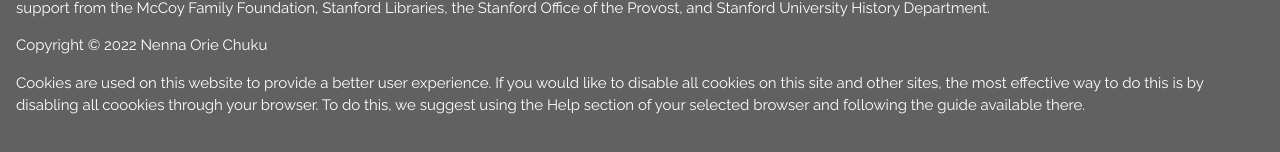
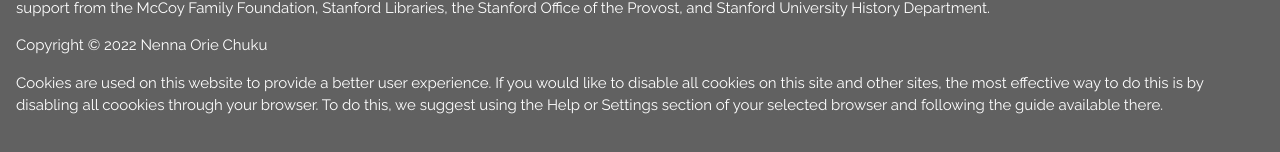
Before and after one commit to Nummo/UMS, a plain HTML site: page index.html in a window 1280 px wide. Shown: the part 3972-4124 px from the top of the page. Drawn offline with nearby package versions, Linux system fonts and the light colour scheme.

Commit message:
update to cookie section

```diff
--- a/index.html
+++ b/index.html
@@ -258,7 +258,7 @@
 <footer class="w3-container w3-dark-grey w3-padding-32 w3-margin-top">
 	<p>Notes and work from <a href="https://stanfordgeospatialcenter.github.io/undermapped-spaces-2022/" target="_blank">Under-Mapped Spaces: New Methods and Tools for Critical Storytelling</a>, Stanford University. Under-Mapped Spaces 2022 was made possible by generous support from the McCoy Family Foundation, Stanford Libraries, the Stanford Office of the Provost, and Stanford University History Department.</p>
   <p>Copyright © 2022 Nenna Orie Chuku</p>
-  <p>Cookies are used on this website to provide a better user experience. If you would like to disable all cookies on this site and other sites, the most effective way to do this is by disabling all coookies through your browser. To do this, we suggest using the Help section of your selected browser and following the guide available there. </p>
+  <p>Cookies are used on this website to provide a better user experience. If you would like to disable all cookies on this site and other sites, the most effective way to do this is by disabling all coookies through your browser. To do this, we suggest using the Help or Settings section of your selected browser and following the guide available there. </p>
 </p>
 </footer>
 </body>
```
